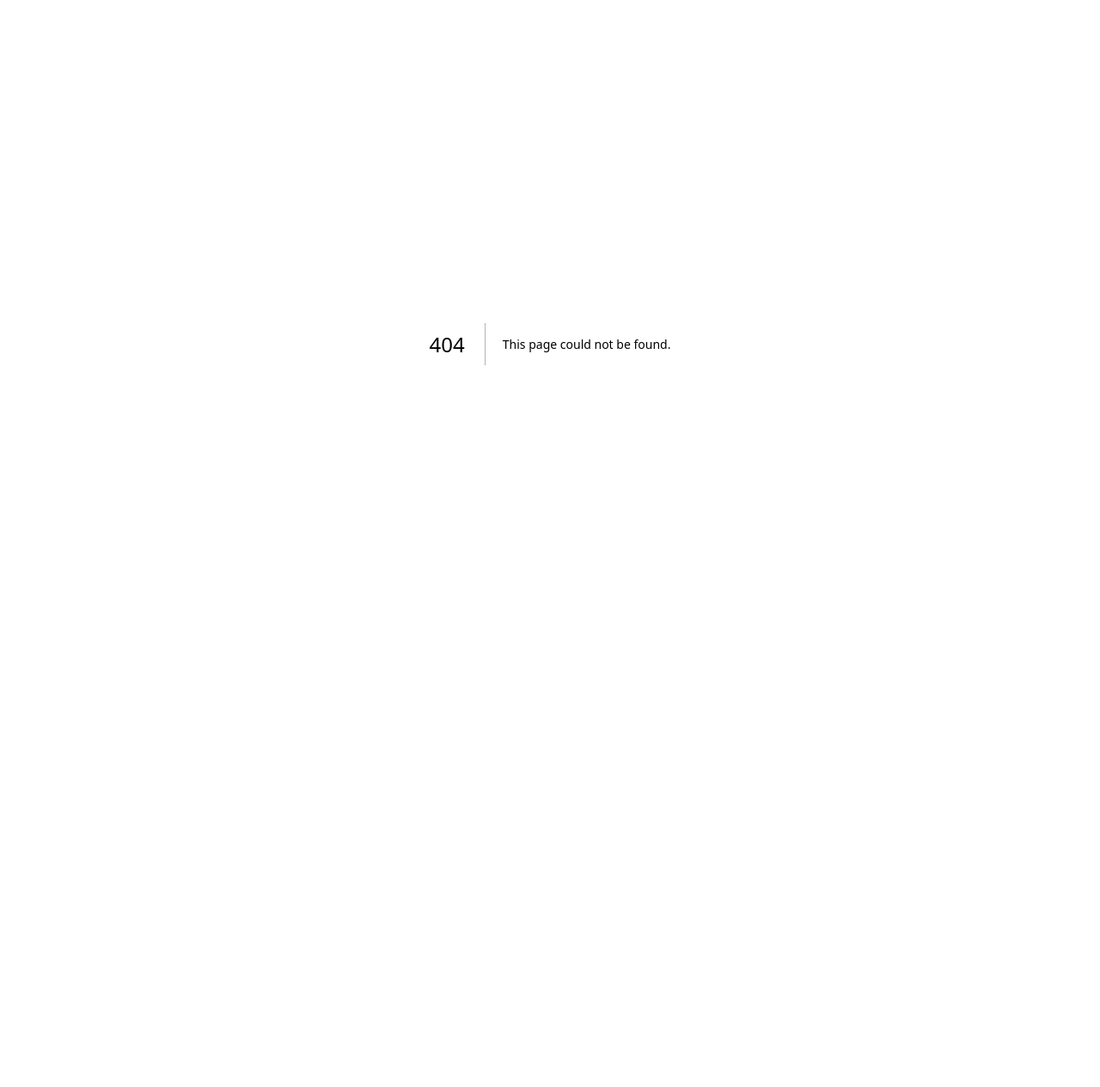
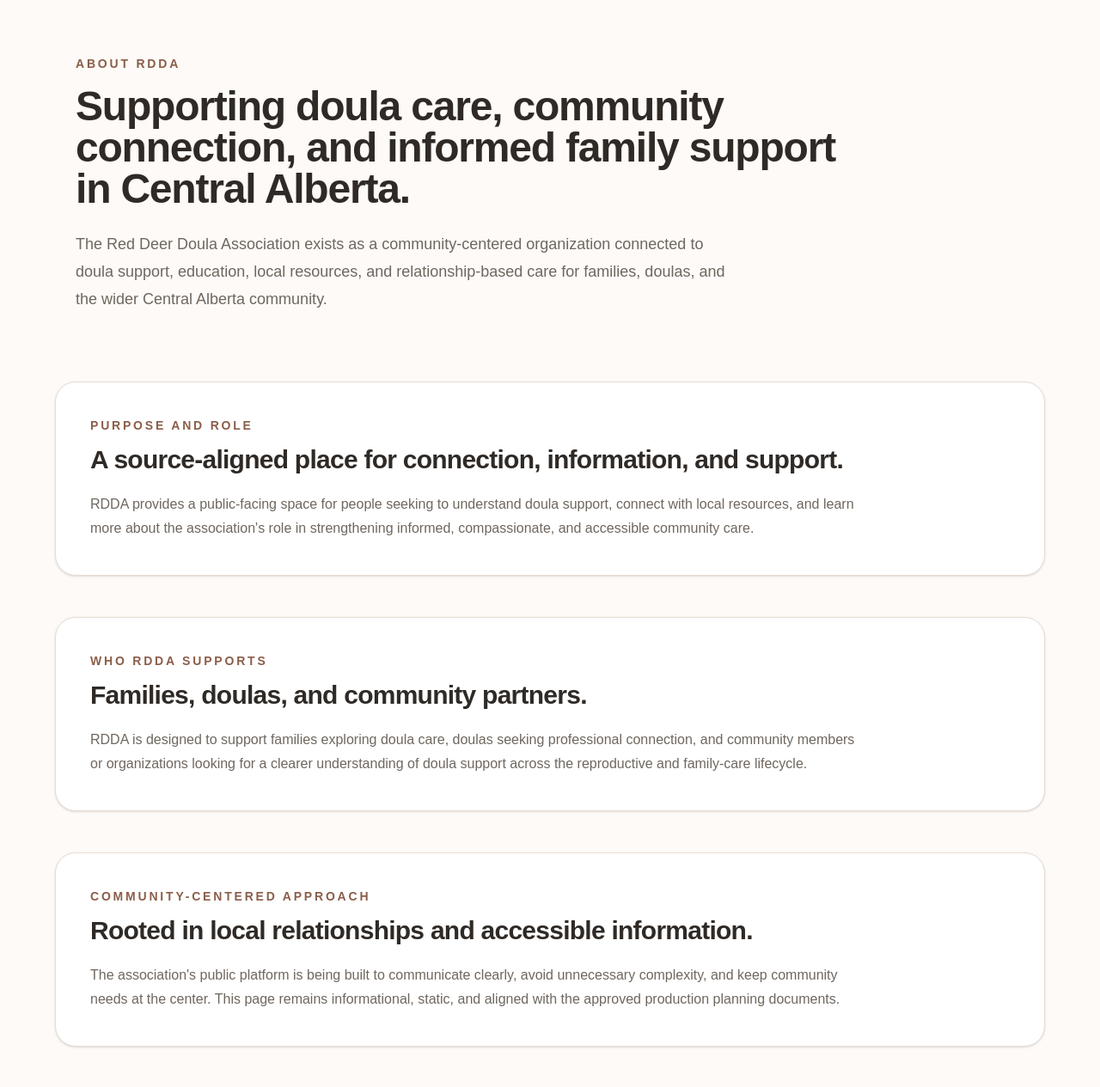
Before and after one commit to hickdwayne-rdp/rdda-platform, a Next.js app in the folder repo/: page /about in a window 1280 px wide. Before the commit this address had no page. Shown: the top 1265 px of the page at 86% size. Before the commit the page ends 800 px from the top, so only its background shows below. Built offline with nearby package versions, Linux system fonts and the light colour scheme.

Commit message:
Add RDDA about page static route

```diff
--- /dev/null
+++ b/repo/src/app/about/page.tsx
@@ -0,0 +1,157 @@
+import { PageContainer } from "@/components/layout/PageContainer";
+import { PageShell } from "@/components/layout/PageShell";
+import { SectionCard } from "@/components/ui/SectionCard";
+
+export default function AboutPage() {
+  return (
+    <PageShell>
+      <main
+        className="min-h-screen px-6 py-8 sm:px-10 lg:px-16"
+        style={{
+          background: "var(--background)",
+          color: "var(--foreground)",
+        }}
+      >
+        <PageContainer>
+          <section
+            className="rounded-3xl px-2 py-8 sm:px-4 lg:px-6"
+            aria-labelledby="about-rdda-heading"
+          >
+            <div className="max-w-4xl">
+              <p
+                className="mb-4 text-sm font-semibold uppercase tracking-[0.2em]"
+                style={{ color: "var(--primary)" }}
+              >
+                About RDDA
+              </p>
+              <h1
+                id="about-rdda-heading"
+                className="text-4xl font-semibold tracking-tight sm:text-5xl"
+              >
+                Supporting doula care, community connection, and informed
+                family support in Central Alberta.
+              </h1>
+              <p
+                className="mt-6 max-w-3xl text-lg leading-8"
+                style={{ color: "var(--muted-foreground)" }}
+              >
+                The Red Deer Doula Association exists as a community-centered
+                organization connected to doula support, education, local
+                resources, and relationship-based care for families, doulas,
+                and the wider Central Alberta community.
+              </p>
+            </div>
+          </section>
+
+          <SectionCard id="purpose-and-role" ariaLabelledBy="purpose-and-role-heading">
+            <div className="max-w-4xl">
+              <p
+                className="mb-3 text-sm font-semibold uppercase tracking-[0.2em]"
+                style={{ color: "var(--primary)" }}
+              >
+                Purpose and role
+              </p>
+              <h2
+                id="purpose-and-role-heading"
+                className="text-3xl font-semibold tracking-tight"
+              >
+                A source-aligned place for connection, information, and support.
+              </h2>
+              <p
+                className="mt-5 text-base leading-7"
+                style={{ color: "var(--muted-foreground)" }}
+              >
+                RDDA provides a public-facing space for people seeking to
+                understand doula support, connect with local resources, and
+                learn more about the association&apos;s role in strengthening
+                informed, compassionate, and accessible community care.
+              </p>
+            </div>
+          </SectionCard>
+
+          <SectionCard id="who-rdda-supports" ariaLabelledBy="who-rdda-supports-heading">
+            <div className="max-w-4xl">
+              <p
+                className="mb-3 text-sm font-semibold uppercase tracking-[0.2em]"
+                style={{ color: "var(--primary)" }}
+              >
+                Who RDDA supports
+              </p>
+              <h2
+                id="who-rdda-supports-heading"
+                className="text-3xl font-semibold tracking-tight"
+              >
+                Families, doulas, and community partners.
+              </h2>
+              <p
+                className="mt-5 text-base leading-7"
+                style={{ color: "var(--muted-foreground)" }}
+              >
+                RDDA is designed to support families exploring doula care,
+                doulas seeking professional connection, and community members
+                or organizations looking for a clearer understanding of doula
+                support across the reproductive and family-care lifecycle.
+              </p>
+            </div>
+          </SectionCard>
+
+          <SectionCard
+            id="community-centered-approach"
+            ariaLabelledBy="community-centered-approach-heading"
+          >
+            <div className="max-w-4xl">
+              <p
+                className="mb-3 text-sm font-semibold uppercase tracking-[0.2em]"
+                style={{ color: "var(--primary)" }}
+              >
+                Community-centered approach
+              </p>
+              <h2
+                id="community-centered-approach-heading"
+                className="text-3xl font-semibold tracking-tight"
+              >
+                Rooted in local relationships and accessible information.
+              </h2>
+              <p
+                className="mt-5 text-base leading-7"
+                style={{ color: "var(--muted-foreground)" }}
+              >
+                The association&apos;s public platform is being built to
+                communicate clearly, avoid unnecessary complexity, and keep
+                community needs at the center. This page remains informational,
+                static, and aligned with the approved production planning
+                documents.
+              </p>
+            </div>
+          </SectionCard>
+
+          <SectionCard id="source-aligned-note" ariaLabelledBy="source-aligned-note-heading">
+            <div className="max-w-4xl">
+              <p
+                className="mb-3 text-sm font-semibold uppercase tracking-[0.2em]"
+                style={{ color: "var(--primary)" }}
+              >
+                Source-aligned note
+              </p>
+              <h2
+                id="source-aligned-note-heading"
+                className="text-3xl font-semibold tracking-tight"
+              >
+                Built as a static public information route.
+              </h2>
+              <p
+                className="mt-5 text-base leading-7"
+                style={{ color: "var(--muted-foreground)" }}
+              >
+                This about page introduces RDDA without adding forms,
+                authentication, CMS content, database behavior, API logic, or
+                client-side interactivity. It extends the static public-facing
+                route structure while preserving the frozen homepage.
+              </p>
+            </div>
+          </SectionCard>
+        </PageContainer>
+      </main>
+    </PageShell>
+  );
+}
```
Also changed, not shown: 1 other file (tests, documents, lock files or other folders).
